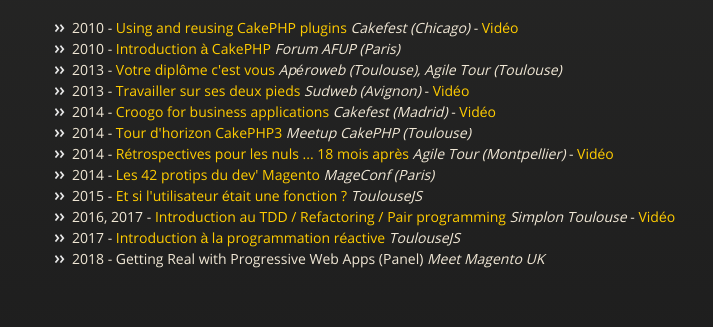
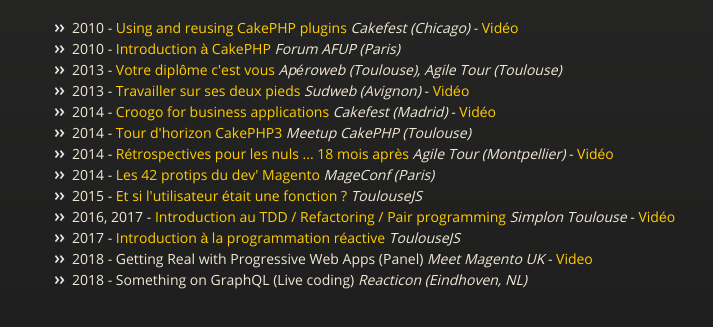
Before and after one commit to real34/slides, a plain HTML site: page index.html in a window 1280 px wide. Shown: the part 331-658 px from the top of the page, without its empty margins (283-996 px from the left). Drawn offline with nearby package versions, Linux system fonts and the light colour scheme.

Commit message:
Update index.html

```diff
--- a/index.html
+++ b/index.html
@@ -57,7 +57,15 @@
   - <a href="https://www.youtube.com/watch?v=l8dQr28Y6BU">Vidéo</a>
 </li>
 <li>2017 - <a href="si-utilisateur-etait-fonction-v2/">Introduction à la programmation réactive</a> <em>ToulouseJS</em></li>
-<li>2018 - Getting Real with Progressive Web Apps (Panel) <em>Meet Magento UK</em></li>
+<li>
+  2018
+  - Getting Real with Progressive Web Apps (Panel) <em>Meet Magento UK</em>
+  - <a href="https://www.youtube.com/watch?v=j-wV0wAT9sQ&list=PLlUxtxNX9ZEwghLpOzwiTmCbztzyLYWcU&index=7">Video</a>
+</li>
+<li>
+  2018
+  - Something on GraphQL (Live coding) <em>Reacticon (Eindhoven, NL)</em>
+</li>
 </ul>
       </section>
 
```
